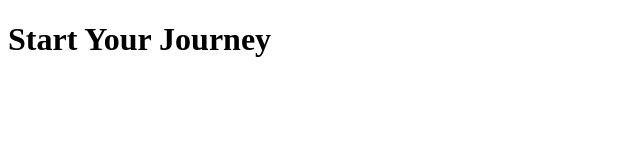
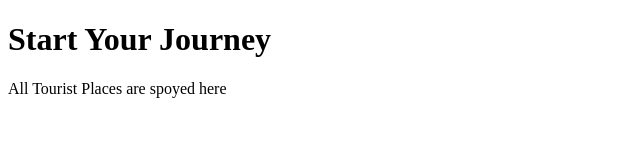
Before and after one commit to Siddhusoni/tour, a plain HTML site: page index.html in a window 1280 px wide. Shown: the whole page, without its empty margins (0-640 px from the left). Drawn offline with Linux system fonts and the light colour scheme.

Commit message:
added paragraph

```diff
--- a/index.html
+++ b/index.html
@@ -7,5 +7,6 @@
 </head>
 <body>
     <h1>Start Your Journey</h1>
+    <p>All Tourist Places are spoyed here</p>
 </bod
 </html>
```
